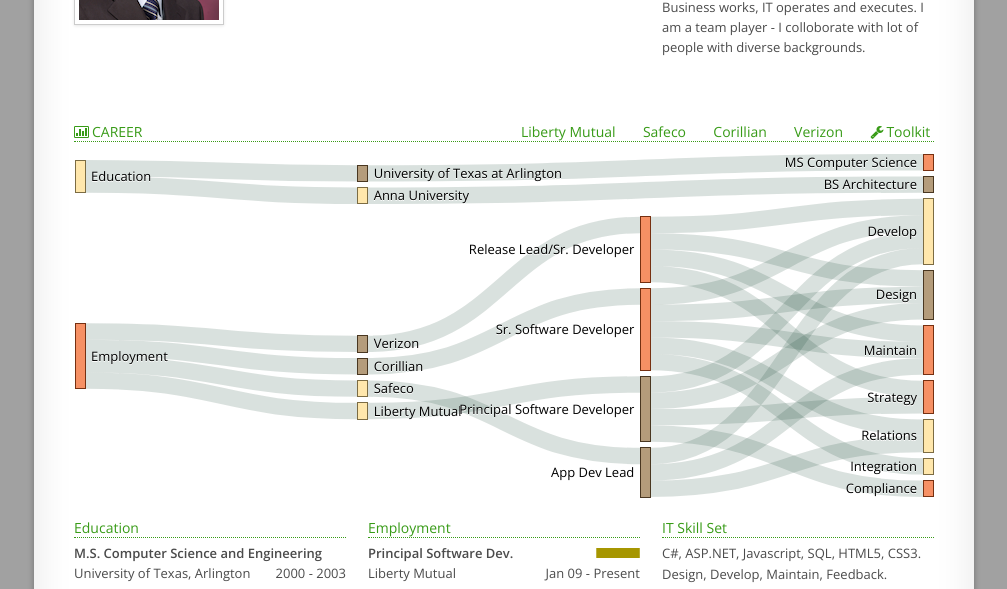
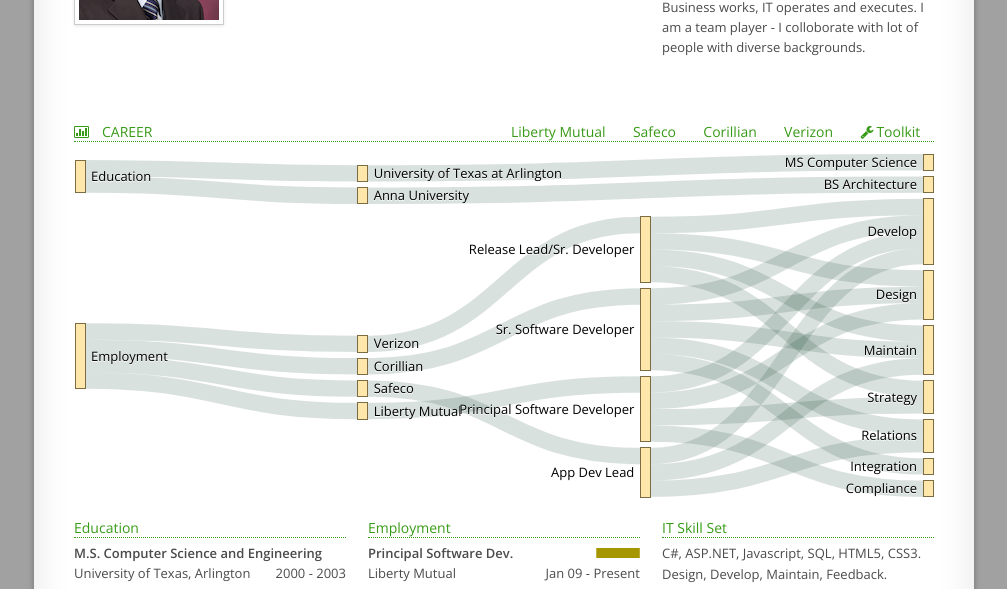
Before and after one commit to ramyaqa/ColorfulResume, a plain HTML site: page index.html in a window 1280 px wide. Shown: the part 201-790 px from the top of the page, without its empty margins (136-1143 px from the left). Drawn offline with nearby package versions, Linux system fonts and the light colour scheme; some packages are replaced by stand-ins of ours.

Commit message:
monotone

```diff
--- a/css/custom.css
+++ b/css/custom.css
@@ -4,6 +4,8 @@
 .empgclass{
 	cursor:pointer;
 	padding:0 0px 0 20px;
+	padding-left: 10px;
+	padding-right: 10px;
 }
 
 .empgclass > span{
@@ -12,9 +14,18 @@
 
 .allgclass{
 	cursor:pointer;
+	padding-left: 10px;
+	padding-right: 10px;
 }
 
 .toolgclass{
 	padding:0 0px 0 20px;
 	cursor:pointer;
+	padding-left: 10px;
+	padding-right: 10px;
 }
+
+.buttonhighlight{
+	background-color: #411D1D;
+	color: #FFFFFF;
+}
--- a/js/snapshot.js
+++ b/js/snapshot.js
@@ -1,7 +1,7 @@
 
 var fill = d3.scale.ordinal()
     .domain(d3.range(3))
-    .range(["#FFDD89", "#957244", "#F26223"]);
+    .range(["#FFDD89"]);
 
 var chartWidth = parseInt(d3.select("#chart").style("width").replace("px",""),10);
 var margin = {top: 1, right: 1, bottom: 6, left: 1},
@@ -11,13 +11,7 @@ var margin = {top: 1, right: 1, bottom: 6, left: 1},
 var formatNumber = d3.format(",.0f"),
     format = function(d) { return formatNumber(d) + " "; },
     color = d3.scale.category20();
-/*
-var svg = d3.select("#chart").append("svg")
-    .attr("width", width + margin.left + margin.right)
-    .attr("height", height + margin.top + margin.bottom)
-  .append("g")
-    .attr("transform", "translate(" + margin.left + "," + margin.top + ")");
-*/
+
 var svg = d3.select("#chart").append("svg")
     .attr("width", "100%")
     .attr("height", "100%")
@@ -38,7 +32,9 @@ var resume = null;
 var redraw = function (){};
 GetMapOnInit();
 
-d3.selectAll(".allgclass").on("click",function(){ redraw = GetMapOnInit; GetMapOnInit();});
+d3.selectAll(".allgclass").on("click",function(){
+redraw = GetMapOnInit; GetMapOnInit();}
+);
 
 d3.selectAll(".empgclass").on("click",function(){
 	var companyName = d3.select(this).attr("emp");
```
Also changed, not shown: index.html (+7 -5 lines).
